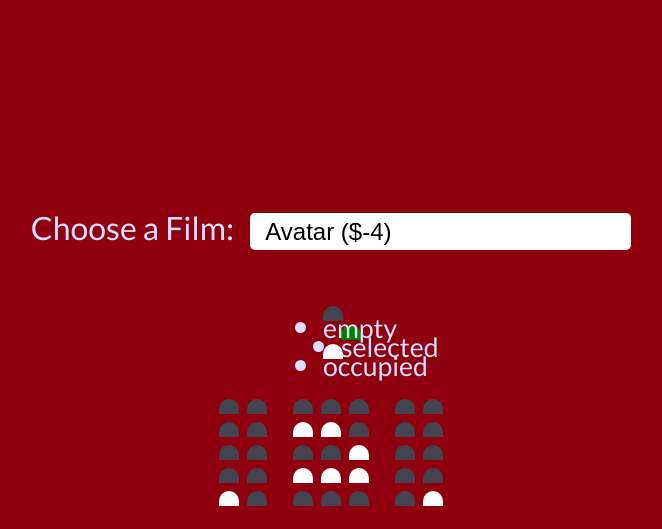
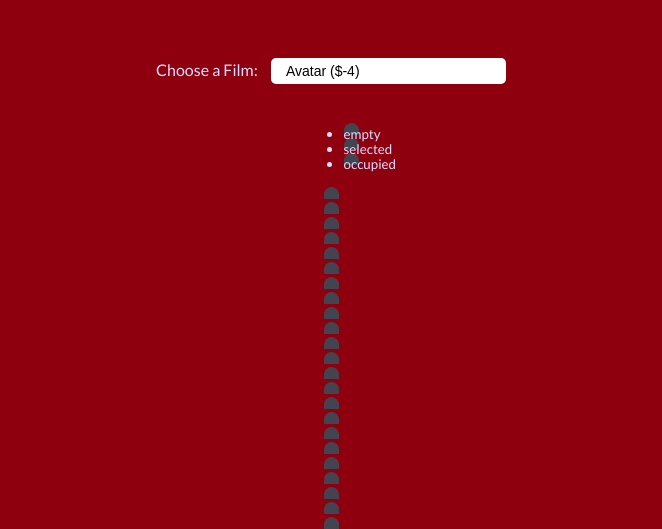
Before and after one commit to WinterCricket/Movvie-Seats, a plain HTML site: page index.html in a window 1280 px wide. Shown: the top 529 px of the page, without its empty margins (309-971 px from the left). Drawn offline with Linux system fonts and the light colour scheme.

Commit message:
still can't find align prob

```diff
--- a/index.html
+++ b/index.html
@@ -9,10 +9,8 @@
 </head>
 <body>
 	<div class="film-container">
-		<label>
-			Choose a Film:
-		</label>
-		<select id="movie">
+		<label>Choose a Film: </label>
+		<select id="film">
 			<option value="-4">Avatar ($-4)</option>
 			<option value="5">Princess Bride ($5)</option>
 			<option value="10">Expanse: The Movie ($10)</option>
--- a/style.css
+++ b/style.css
@@ -14,9 +14,15 @@ body {
 	height: 100vh;
 	font-family: "Lato", sans-serif;
 	margin: 0;
-	font-size: 2em;
+
 
 }
+
+
+
+/*.showcase{
+	font-size: 2em;
+}*/
 
 .film-container{
 	margin: 20px 0;
@@ -26,24 +32,28 @@ body {
 	background-color: #fff;
 	border: 0;
 	border-radius: 5px;
-	font-size: .75em;
+	font-size: 14px;
 	margin-left: 10px;
+	padding: 5px 15px 5px 15px;
 	-moz-appearance: none;
 	-webkit-appearance: none;
-	padding: 5px 15px 5px 15px;
+	appearance: none;
+
 }
+
+
 
 
 .seat {
 	background-color: #444451;
-	height: 15px;
-	width: 20px;
-	margin: 4px;
+	height: 12px;
+	width: 15px;
+	margin: 3px;
 	border-top-left-radius: 10px;
 	border-top-right-radius: 10px;
 }
 
-
+/*
 .seat.selected{
 	background-color: green;
 }
@@ -63,7 +73,7 @@ body {
 
 .seat:not(.occupied):hover {
 	cursor: pointer;
-	transform: scale(1.5);
+	transform: scale(1.2);
 }
 
 .showcase.seat:not(.occupied):hover {
@@ -73,4 +83,4 @@ body {
 
 .row {
 	display: flex;
-}
+}*/
```
